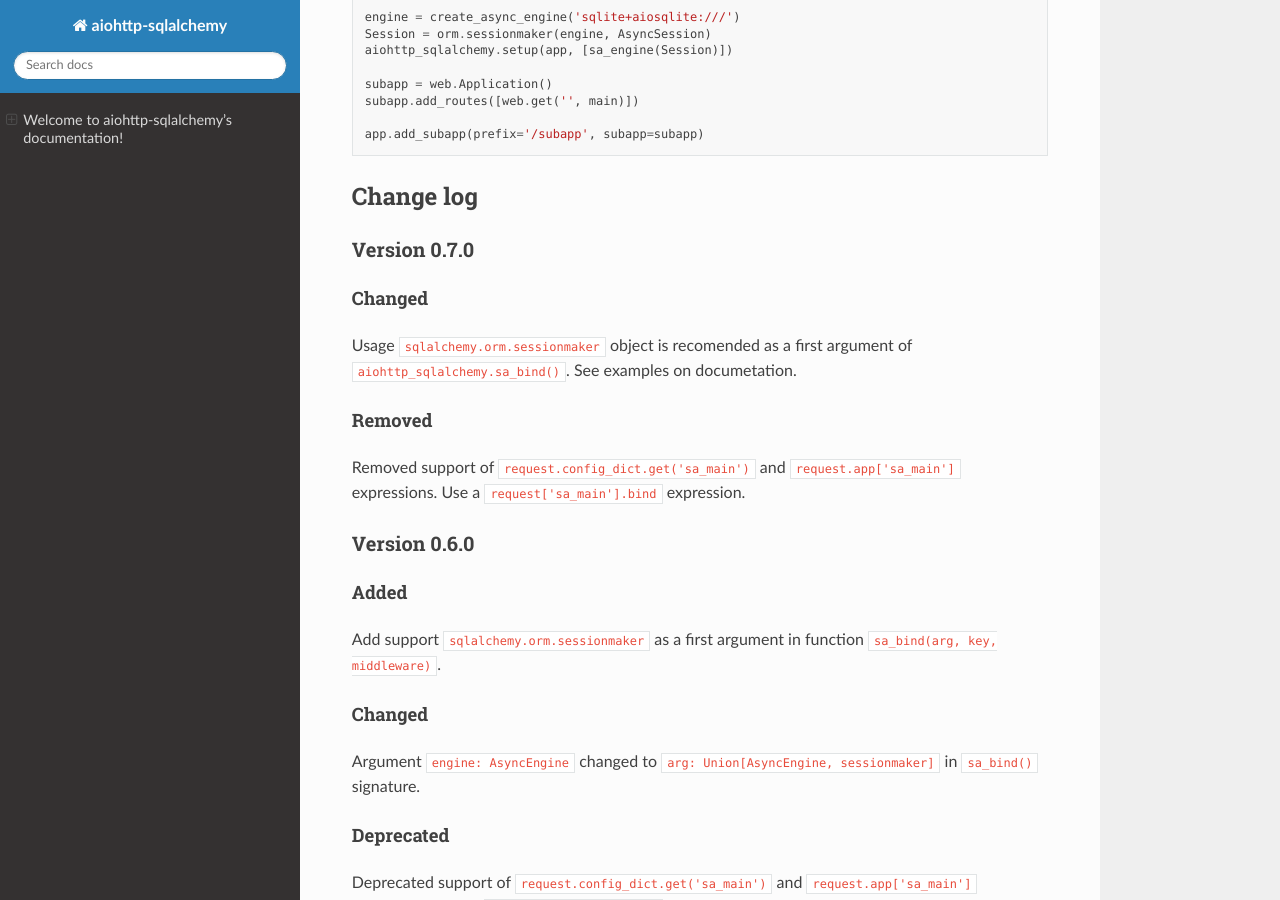
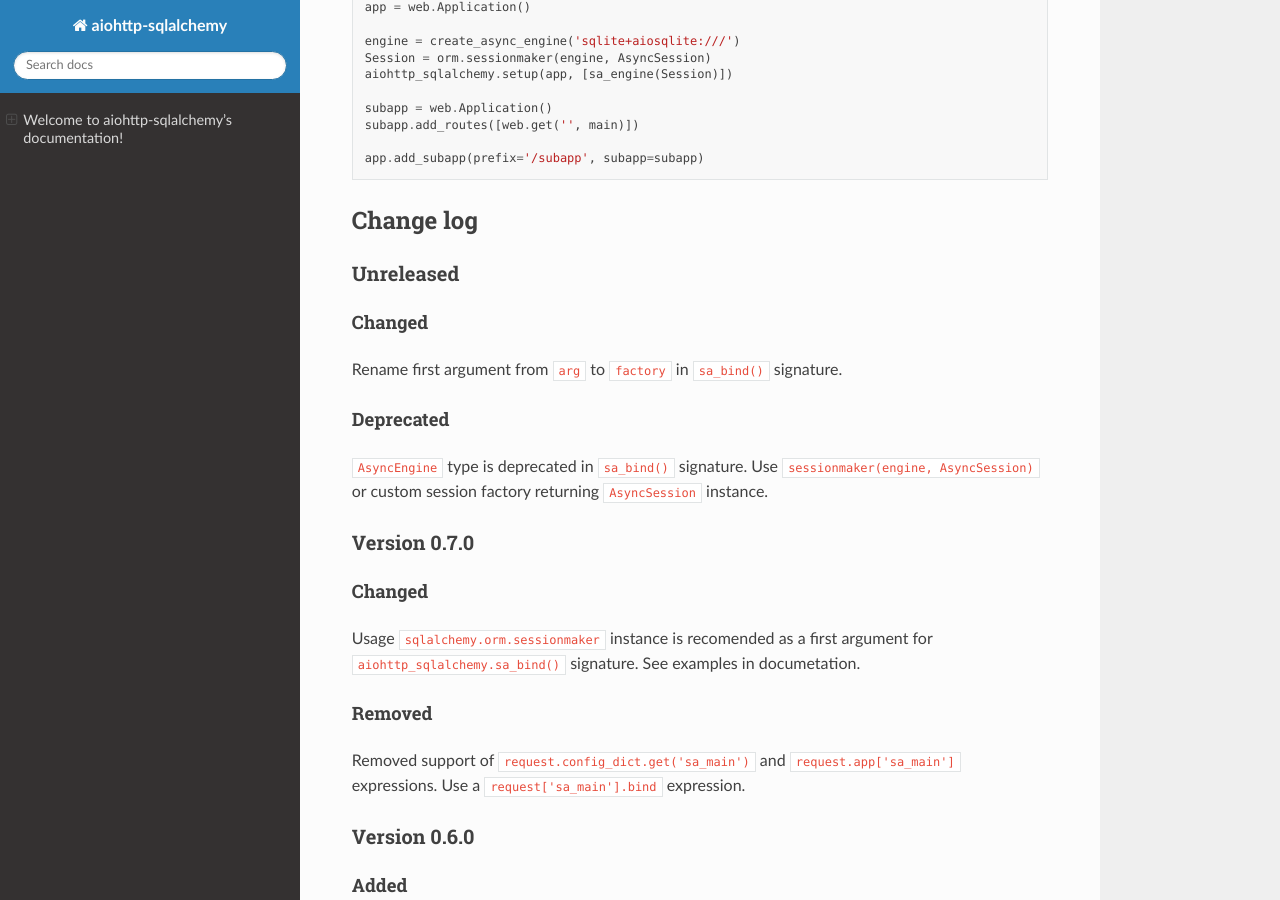
Before and after one commit to ri-gilfanov/aiohttp-sqlalchemy, a Sphinx documentation site: the page built from docs/index.rst, in a window 1280 px wide and 900 px high, scrolled down 3197 px. Built offline with Sphinx 7.4.7 and the Read the Docs theme 2.0.0, drawn with Linux system fonts in a browser that asks for light colours.

Commit message:
Deprecated `AsyncEngine` type in `sa_bind()` signature.

```diff
--- a/docs/index.rst
+++ b/docs/index.rst
@@ -175,12 +175,25 @@
 
 Change log
 ----------
+Unreleased
+^^^^^^^^^^
+Changed
+"""""""
+Rename first argument from ``arg`` to ``factory`` in ``sa_bind()`` signature.
+
+Deprecated
+""""""""""
+``AsyncEngine`` type is deprecated in ``sa_bind()`` signature. Use
+``sessionmaker(engine, AsyncSession)`` or custom session  factory returning
+``AsyncSession`` instance.
+
 Version 0.7.0
 ^^^^^^^^^^^^^
 Changed
 """""""
-Usage ``sqlalchemy.orm.sessionmaker`` object is recomended as a first argument
-of ``aiohttp_sqlalchemy.sa_bind()``. See examples on documetation.
+Usage ``sqlalchemy.orm.sessionmaker`` instance is recomended as a first
+argument for ``aiohttp_sqlalchemy.sa_bind()`` signature. See examples
+in documetation.
 
 Removed
 """""""
```
Also changed, not shown: aiohttp_sqlalchemy/__init__.py (+12 -7 lines).
